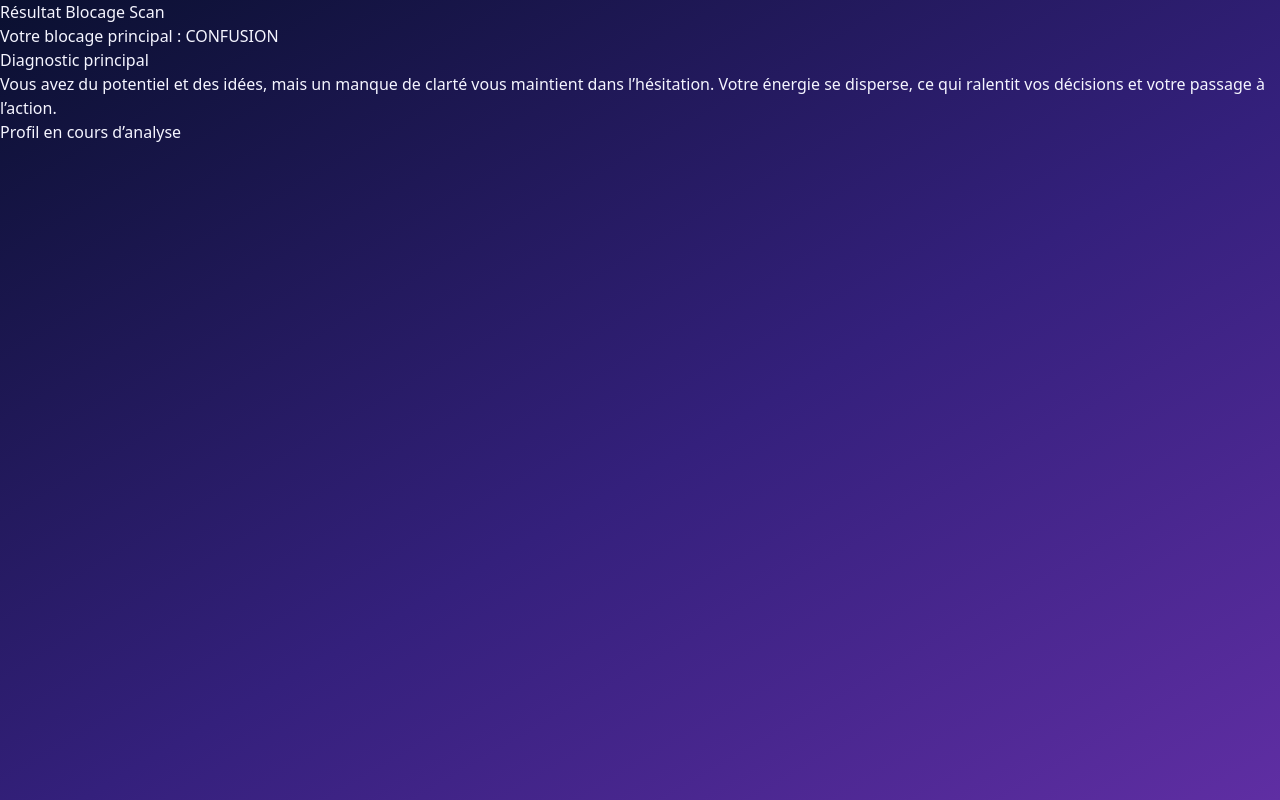
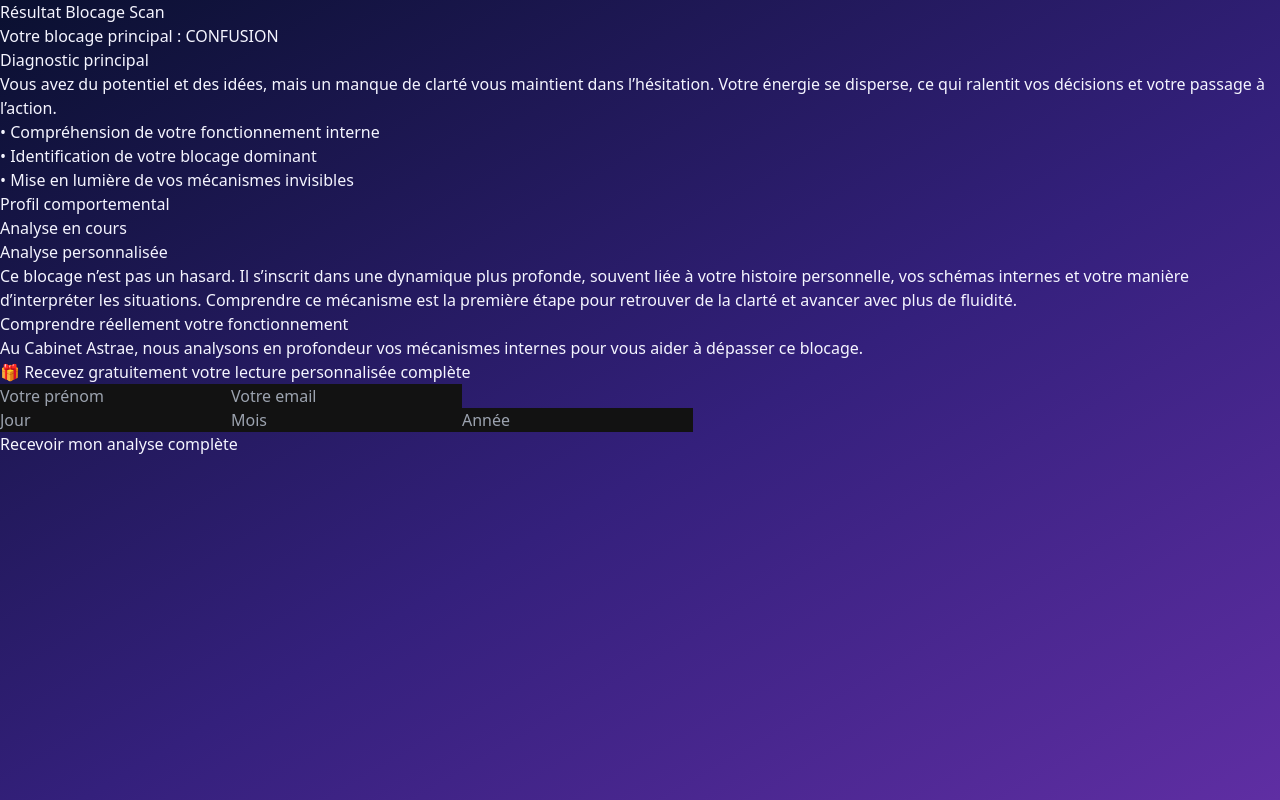
Before and after one commit to arnaudcrestey/Blocage-scan, a Next.js app: page /result in a window 1280 px wide. Built offline with nearby package versions, Linux system fonts and the light colour scheme.

Commit message:
Update page.tsx

```diff
--- a/app/result/page.tsx
+++ b/app/result/page.tsx
@@ -1,4 +1,6 @@
 "use client";
+
+export const dynamic = "force-dynamic";
 
 import { profileDescriptions } from "@/components/quiz-data";
 
@@ -12,11 +14,13 @@ export default function ResultPage({
   return (
     <main className="relative flex min-h-screen items-center justify-center px-4 py-12">
 
+      {/* Background */}
       <div className="absolute -left-24 -top-24 h-96 w-96 rounded-full bg-violet-500/30 blur-3xl" />
       <div className="absolute right-0 bottom-0 h-[500px] w-[500px] rounded-full bg-indigo-500/30 blur-3xl" />
 
-      <section className="relative z-10 w-full max-w-4xl rounded-3xl bg-white/10 backdrop-blur-xl border border-white/20 p-6 sm:p-10 text-white shadow-2xl space-y-8">
+      <section className="relative z-10 w-full max-w-5xl rounded-3xl bg-white/10 backdrop-blur-xl border border-white/20 p-6 sm:p-10 text-white shadow-2xl space-y-8">
 
+        {/* HEADER */}
         <div className="text-center space-y-2">
           <p className="text-xs uppercase tracking-widest text-indigo-200/60">
             Résultat Blocage Scan
@@ -27,17 +31,87 @@ export default function ResultPage({
           </h1>
         </div>
 
+        {/* GRID */}
         <div className="grid md:grid-cols-2 gap-6">
 
+          {/* Diagnostic */}
           <div className="rounded-2xl bg-white/5 p-6 border border-white/10">
             <h2 className="font-semibold mb-3">Diagnostic principal</h2>
+
             <p className="text-sm text-indigo-100/80 leading-relaxed">
               {profileDescriptions[profile as keyof typeof profileDescriptions]}
             </p>
+
+            <ul className="mt-4 text-xs text-indigo-200/70 space-y-1">
+              <li>• Compréhension de votre fonctionnement interne</li>
+              <li>• Identification de votre blocage dominant</li>
+              <li>• Mise en lumière de vos mécanismes invisibles</li>
+            </ul>
           </div>
 
+          {/* Radar (placeholder stylé) */}
           <div className="rounded-2xl bg-white/5 p-6 border border-white/10 flex items-center justify-center">
-            <div className="text-indigo-200/70">Profil en cours d’analyse</div>
+            <div className="text-center text-indigo-200/70">
+              <p className="text-sm mb-2">Profil comportemental</p>
+
+              <div className="w-40 h-40 rounded-full border border-white/20 flex items-center justify-center">
+                Analyse en cours
+              </div>
+            </div>
+          </div>
+
+        </div>
+
+        {/* ANALYSE */}
+        <div className="rounded-2xl bg-white/5 p-6 border border-white/10">
+          <h2 className="font-semibold mb-2">Analyse personnalisée</h2>
+
+          <p className="text-sm text-indigo-100/80 leading-relaxed">
+            Ce blocage n’est pas un hasard. Il s’inscrit dans une dynamique plus profonde,
+            souvent liée à votre histoire personnelle, vos schémas internes et votre manière
+            d’interpréter les situations. Comprendre ce mécanisme est la première étape pour
+            retrouver de la clarté et avancer avec plus de fluidité.
+          </p>
+        </div>
+
+        {/* CTA */}
+        <div className="rounded-2xl bg-white/5 p-6 border border-white/10 text-center space-y-4">
+
+          <h3 className="text-lg font-semibold">
+            Comprendre réellement votre fonctionnement
+          </h3>
+
+          <p className="text-sm text-indigo-200/70">
+            Au <span className="text-cyan-300">Cabinet Astrae</span>, nous analysons en profondeur
+            vos mécanismes internes pour vous aider à dépasser ce blocage.
+          </p>
+
+          <p className="text-xs text-indigo-200/60">
+            🎁 Recevez gratuitement votre lecture personnalisée complète
+          </p>
+
+          <div className="space-y-3 max-w-md mx-auto">
+
+            <input
+              placeholder="Votre prénom"
+              className="w-full px-4 py-3 rounded-xl bg-white/10 border border-white/20 text-sm placeholder:text-indigo-200/50"
+            />
+
+            <input
+              placeholder="Votre email"
+              className="w-full px-4 py-3 rounded-xl bg-white/10 border border-white/20 text-sm placeholder:text-indigo-200/50"
+            />
+
+            <div className="grid grid-cols-3 gap-2">
+              <input placeholder="Jour" className="px-3 py-2 rounded bg-white/10 border border-white/20 text-sm"/>
+              <input placeholder="Mois" className="px-3 py-2 rounded bg-white/10 border border-white/20 text-sm"/>
+              <input placeholder="Année" className="px-3 py-2 rounded bg-white/10 border border-white/20 text-sm"/>
+            </div>
+
+            <button className="w-full py-3 rounded-full bg-gradient-to-r from-cyan-400 to-violet-500 text-white font-semibold text-sm hover:opacity-90">
+              Recevoir mon analyse complète
+            </button>
+
           </div>
 
         </div>
```
